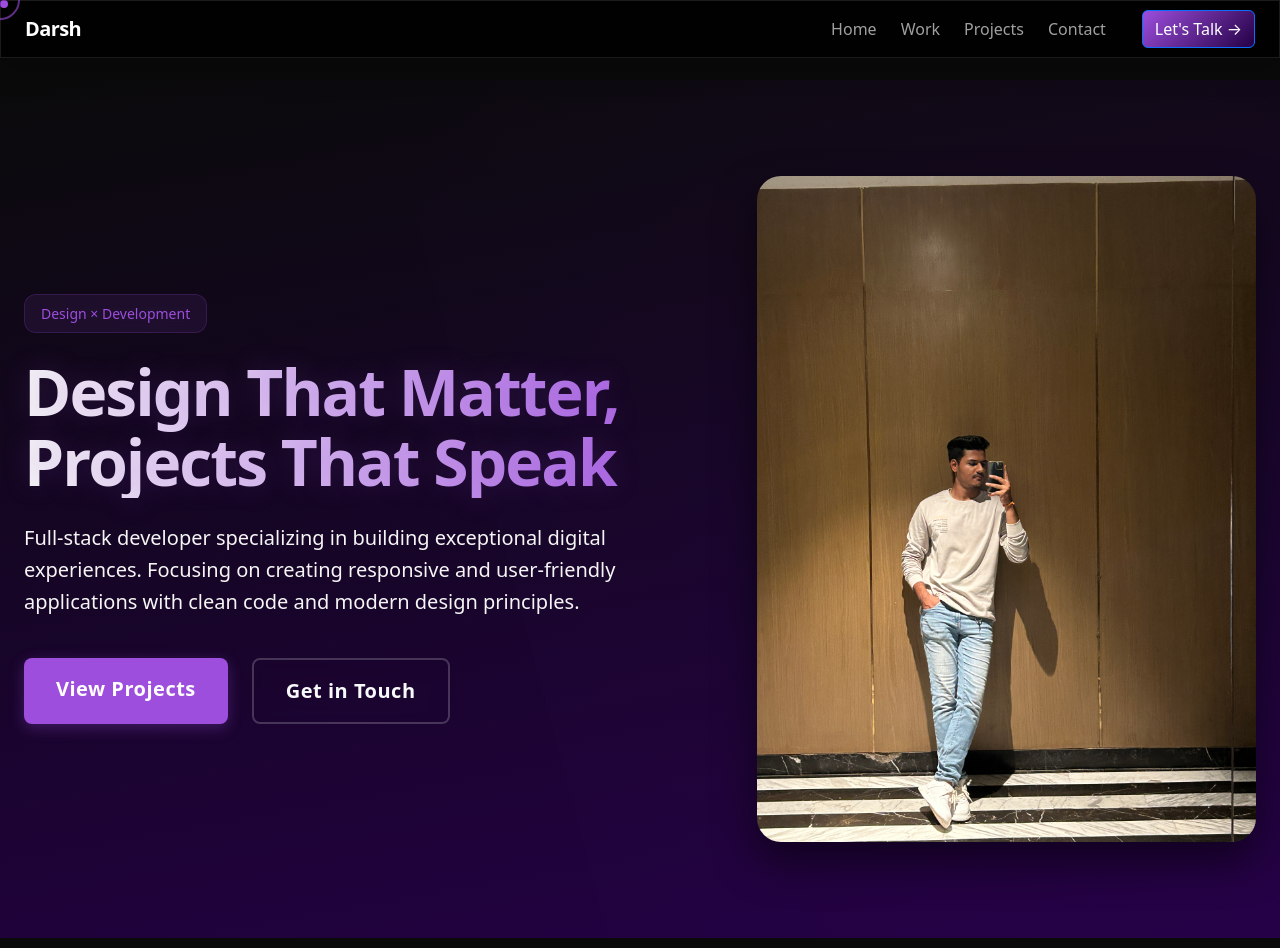
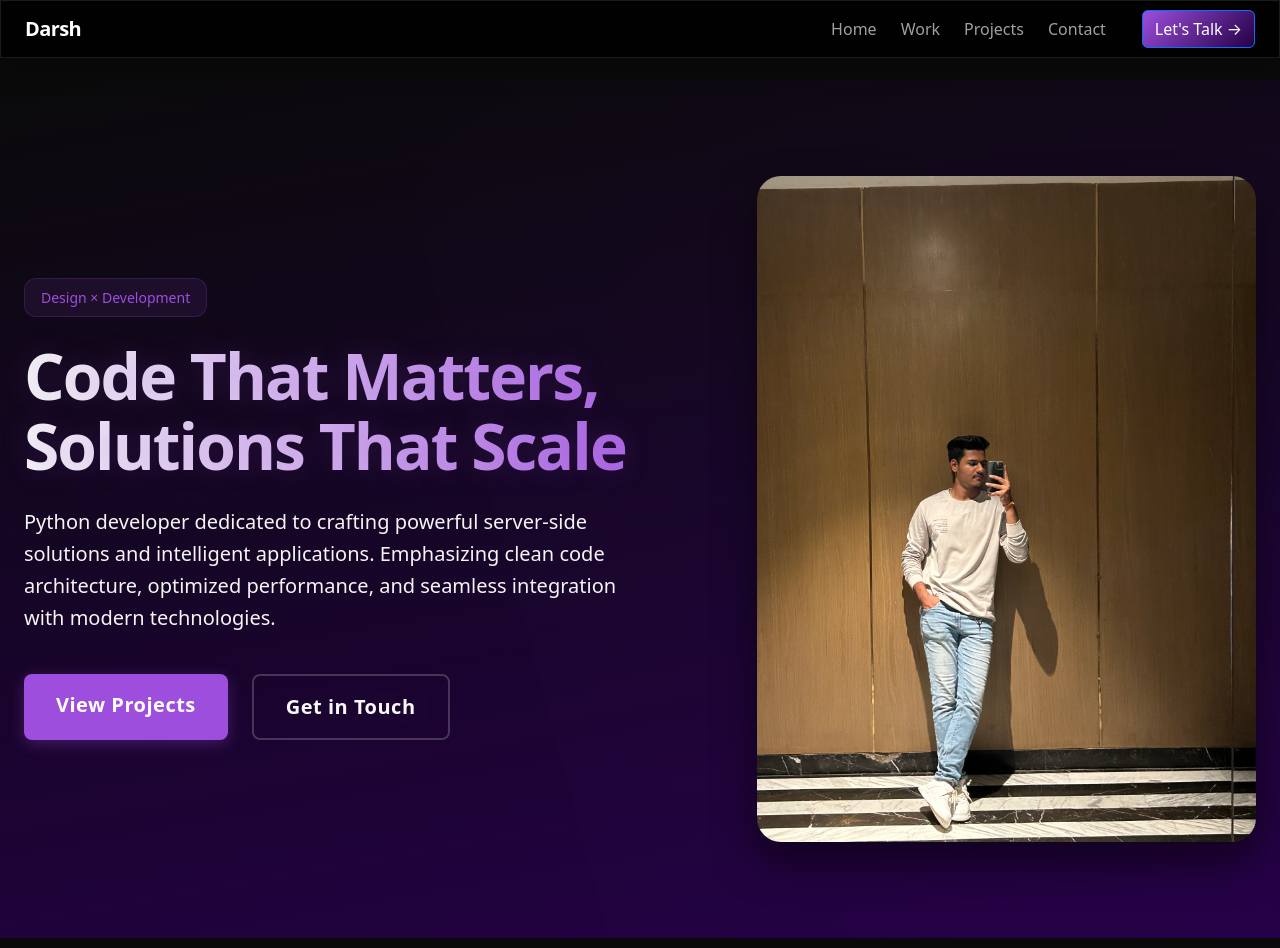
Before and after one commit to darshpatel-9401/My-Portfolio, a Django app: page / in a window 1280 px wide. Shown: the top 948 px of the page. Run offline with Django 5.2, Linux system fonts and the light colour scheme; data comes from the database, SQL or seed files in the repository; data that the repository does not hold is empty; some libraries are stand-ins or nearby versions.

Commit message:
Update index.html

```diff
--- a/portfolio_app/templates/index.html
+++ b/portfolio_app/templates/index.html
@@ -8,10 +8,8 @@
         <div class="row align-items-center">
             <div class="col-lg-7 hero-content">
                 <div class="hero-name-tag animate-on-scroll delay-1">Design × Development</div>
-                <h1 class="animate-on-scroll reveal-from-left delay-2">Design That Matter,<br>Projects That Speak</h1>
-                <p class="animate-on-scroll delay-3">Full-stack developer specializing in building exceptional digital experiences.
-                Focusing on creating responsive and user-friendly applications with clean code and
-                modern design principles.</p>
+                <h1 class="animate-on-scroll reveal-from-left delay-2">Code That Matters,<br>Solutions That Scale</h1>
+                <p class="animate-on-scroll delay-3">Python developer dedicated to crafting powerful server-side solutions and intelligent applications. Emphasizing clean code architecture, optimized performance, and seamless integration with modern technologies.</p>
                 <div class="hero-cta animate-on-scroll delay-4">
                     <a href="{% url 'projects' %}" class="btn btn-primary btn-lg">View Projects</a>
                     <a href="{% url 'contact' %}" class="btn btn-outline-light btn-lg">Get in Touch</a>
```
